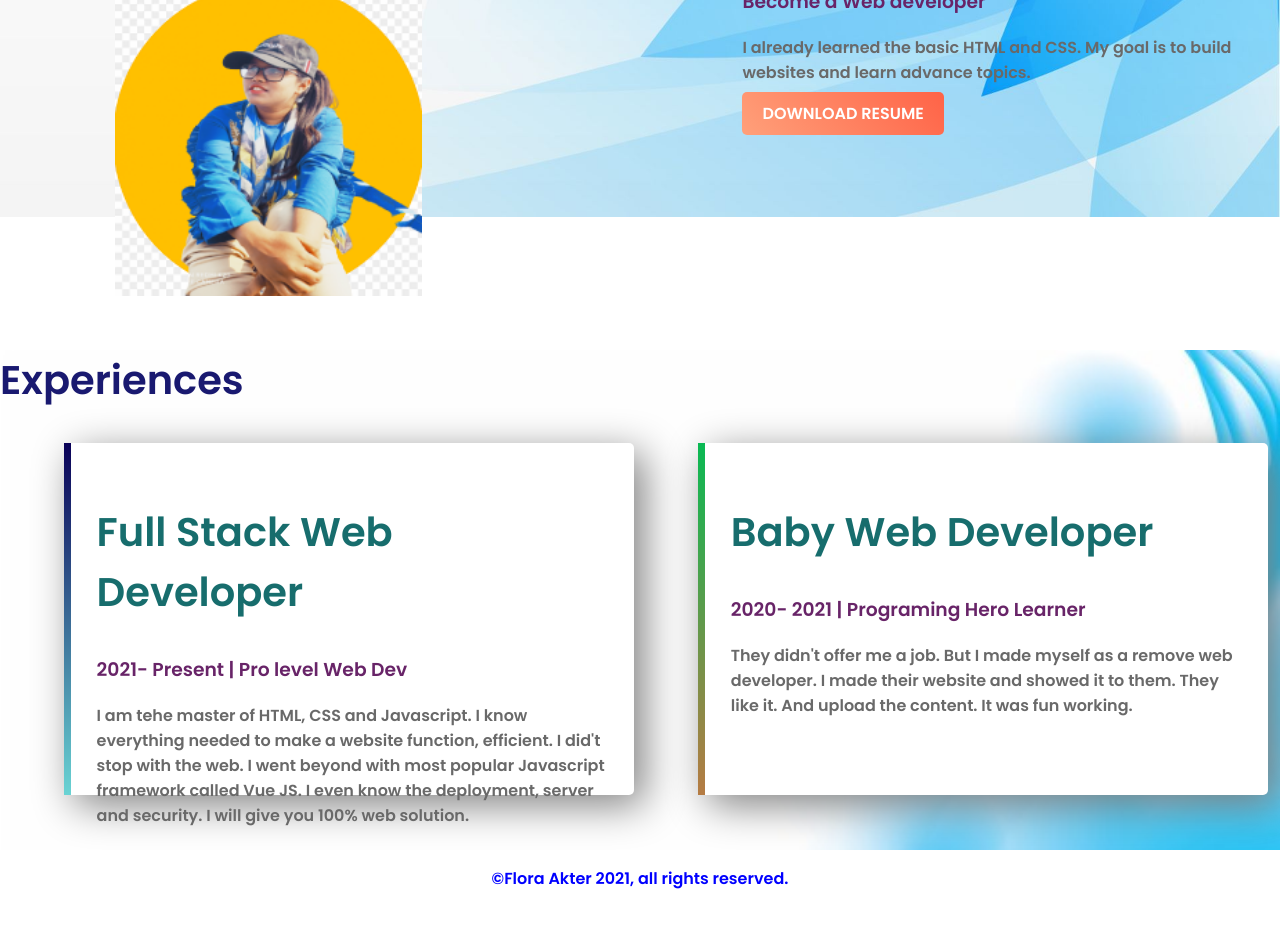
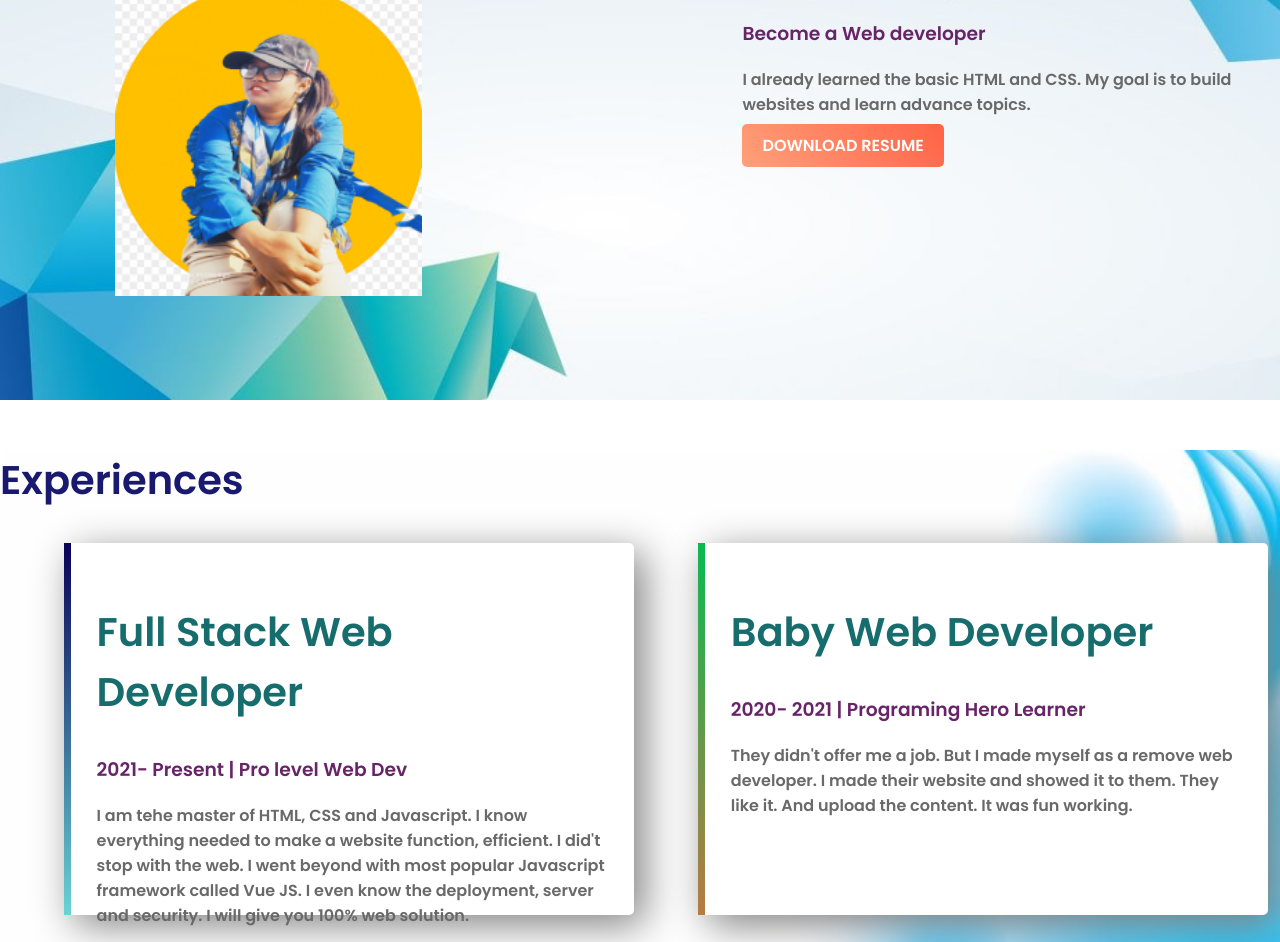
Before and after one commit to Flora-Akter/Web-Portfolio, a plain HTML site: page index.html in a window 1280 px wide. Shown: the part 683-1625 px from the top of the page. Before the commit the page ends 1590 px from the top, so only its background shows below. Drawn offline with Linux system fonts and the light colour scheme.

Commit message:
Finished my first ever website

```diff
--- a/style.css
+++ b/style.css
@@ -35,7 +35,8 @@ p{
     background-repeat: no-repeat;
 }
 section{
-    height: 500px;
+    height: 400px;
+    padding-bottom: 150px;
 }
 .link-button{
     text-decoration: none;
@@ -46,7 +47,7 @@ section{
     font-weight: 700;
 }
 .dream-area{
-    background-image: url("images/6584451.jpg");
+    background-image: url("images/unnamed.jpg");
     background-repeat: no-repeat;
     background-size: 100%;
 
@@ -66,7 +67,7 @@ section{
 .single-experience{
     box-shadow: 10px 10px 40px grey;
     border-radius: 5px;
-    height: 60%;
+    height: 80%;
     background-color: white;
 }
 .experience-area{
```
Also changed, not shown: images/images1.jpg (added), images/simple1.jpg (added).
